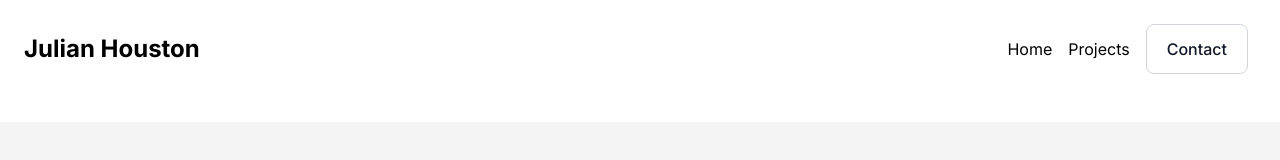
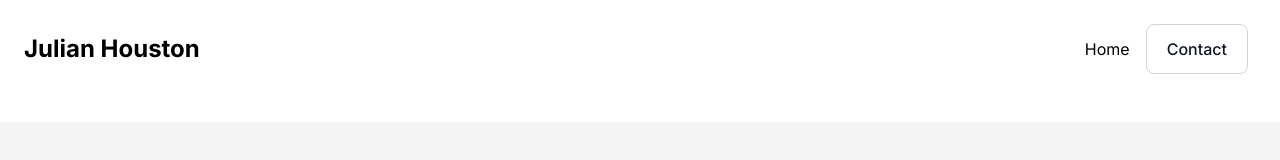
Before and after one commit to TDHouston/my-portfolio, a Next.js app: page /about in a window 1280 px wide. Shown: the top 160 px of the page. Built offline with nearby package versions, Linux system fonts and the light colour scheme.

Commit message:
ccommented out projects tab

```diff
--- a/app/components/Nav.tsx
+++ b/app/components/Nav.tsx
@@ -25,12 +25,7 @@ const Nav = () => {
           </Link>
           {/* <Link href="/about" className="mx-2 hover:text-gray-300 flex items-center">About</Link> */}
           {/* <Link href="/resume" className="mx-2 hover:text-gray-300 flex items-center">Resume</Link> */}
-          <Link
-            href="/projects"
-            className="mx-2 hover:text-gray-300 flex items-center"
-          >
-            Projects
-          </Link>
+          {/* <Link href="/projects" className="mx-2 hover:text-gray-300 flex items-center">Projects</Link> */}
           <a
             href="mailto:trentdhouston@gmail.com"
             className="mx-2 hover:text-gray-300 flex items-center justify-center px-5 py-3 text-base font-medium text-center text-gray-900 border border-gray-300 rounded-lg hover:bg-gray-100 focus:ring-4 focus:ring-gray-100 dark:border-gray-700 dark:hover:bg-gray-700 dark:focus:ring-gray-800"
```
